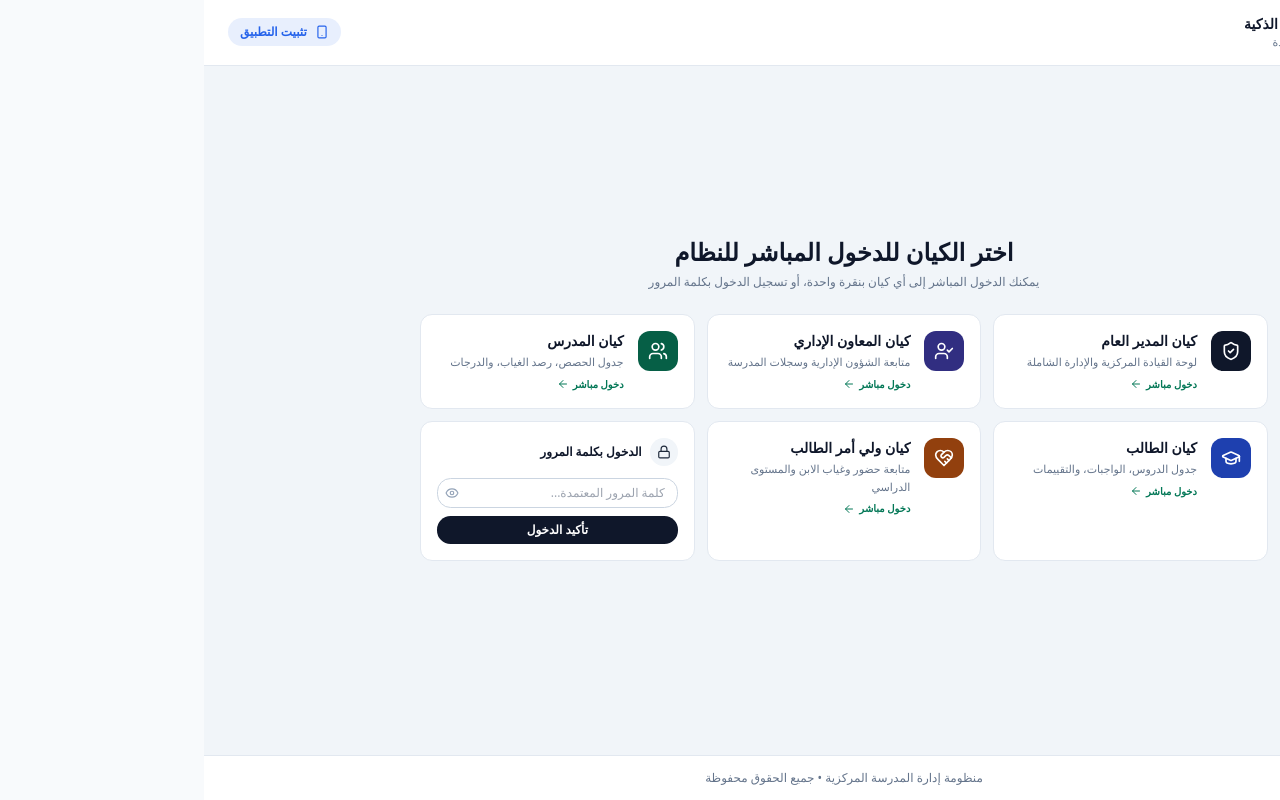
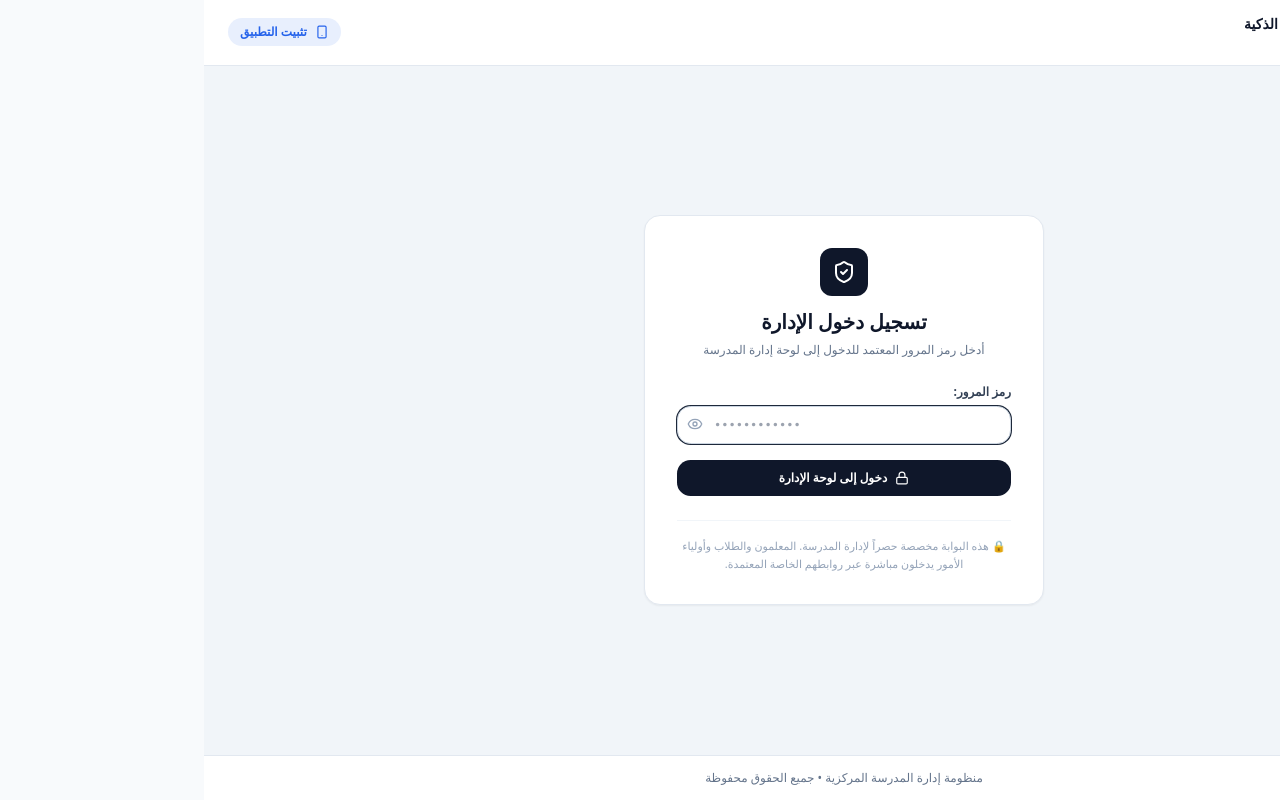
Before and after one commit to Ahmedsami2hvuv/adartalmadrasa, a Next.js app: page /login in a window 1280 px wide. Built offline with nearby package versions, Linux system fonts and the light colour scheme.

Commit message:
حذف خيارات الدخول المباشر للكيانات من شاشة الدخول نهائيا وحصرها بكلمة المرور للإدارة فقط

```diff
--- a/src/app/login/page.tsx
+++ b/src/app/login/page.tsx
@@ -1,7 +1,7 @@
 "use client";
 
 import React, { useState } from "react";
-import { Lock, AlertCircle, School, Eye, EyeOff, ArrowRight, Users, GraduationCap, UserCheck, ShieldCheck, HeartHandshake } from "lucide-react";
+import { Lock, AlertCircle, School, Eye, EyeOff, ShieldCheck } from "lucide-react";
 import { InstallPWA } from "@/components/install-pwa";
 
 export default function LoginPage() {
@@ -10,11 +10,11 @@ export default function LoginPage() {
   const [loading, setLoading] = useState(false);
   const [errorMsg, setErrorMsg] = useState("");
 
-  // الدخول بكلمة المرور
+  // الدخول بكلمة المرور للإدارة فقط
   const handleLogin = async (e: React.FormEvent) => {
     e.preventDefault();
     if (!password.trim()) {
-      setErrorMsg("يرجى إدخال كلمة المرور للمتابعة.");
+      setErrorMsg("يرجى إدخال رمز المرور للمتابعة.");
       return;
     }
 
@@ -30,7 +30,7 @@ export default function LoginPage() {
 
       const data = await res.json();
       if (!res.ok) {
-        throw new Error(data.error || "كلمة المرور غير صحيحة.");
+        throw new Error(data.error || "رمز المرور غير صحيح.");
       }
 
       window.location.replace("/dashboard");
@@ -38,67 +38,12 @@ export default function LoginPage() {
       const message =
         err instanceof Error
           ? err.message
-          : "تعذر تسجيل الدخول، يرجى التأكد من كلمة المرور.";
+          : "تعذر تسجيل الدخول، يرجى التأكد من رمز المرور.";
       setErrorMsg(message);
     } finally {
       setLoading(false);
     }
   };
-
-  // الدخول المباشر السريع للكيان
-  const handleDirectRoleLogin = (role: string, name: string) => {
-    document.cookie = `auth_role=${role}; path=/; max-age=2592000; SameSite=Lax`;
-    document.cookie = `auth_name=${encodeURIComponent(name)}; path=/; max-age=2592000; SameSite=Lax`;
-    window.location.replace("/dashboard");
-  };
-
-  const entities = [
-    {
-      id: "director",
-      title: "كيان المدير العام",
-      desc: "لوحة القيادة المركزية والإدارة الشاملة",
-      icon: ShieldCheck,
-      color: "bg-slate-900 text-white",
-      border: "border-slate-800",
-      defaultName: "المدير العام",
-    },
-    {
-      id: "vice_director",
-      title: "كيان المعاون الإداري",
-      desc: "متابعة الشؤون الإدارية وسجلات المدرسة",
-      icon: UserCheck,
-      color: "bg-indigo-900 text-white",
-      border: "border-indigo-800",
-      defaultName: "المعاون الإداري",
-    },
-    {
-      id: "teacher",
-      title: "كيان المدرس",
-      desc: "جدول الحصص، رصد الغياب، والدرجات",
-      icon: Users,
-      color: "bg-emerald-800 text-white",
-      border: "border-emerald-700",
-      defaultName: "أستاذ المادة",
-    },
-    {
-      id: "student",
-      title: "كيان الطالب",
-      desc: "جدول الدروس، الواجبات، والتقييمات",
-      icon: GraduationCap,
-      color: "bg-blue-800 text-white",
-      border: "border-blue-700",
-      defaultName: "الطالب",
-    },
-    {
-      id: "parent",
-      title: "كيان ولي أمر الطالب",
-      desc: "متابعة حضور وغياب الابن والمستوى الدراسي",
-      icon: HeartHandshake,
-      color: "bg-amber-800 text-white",
-      border: "border-amber-700",
-      defaultName: "ولي الأمر",
-    },
-  ];
 
   return (
     <div
@@ -113,7 +58,7 @@ export default function LoginPage() {
           </div>
           <div>
             <h1 className="font-bold text-slate-900 text-sm">منظومة إدارة المدرسة الذكية</h1>
-            <p className="text-[11px] text-slate-500 font-medium">بوابة الكيانات التعليمية الموحدة</p>
+            <p className="text-[11px] text-slate-500 font-medium">بوابة الإدارة المركزية</p>
           </div>
         </div>
 
@@ -122,90 +67,67 @@ export default function LoginPage() {
         </div>
       </header>
 
-      {/* المحتوى الرئيسي */}
-      <main className="flex-1 max-w-4xl mx-auto w-full p-4 sm:p-6 flex flex-col justify-center">
+      {/* المحتوى الرئيسي: نموذج دخول محمي بكلمة المرور فقط */}
+      <main className="flex-1 max-w-md mx-auto w-full p-4 sm:p-6 flex flex-col justify-center">
+        <div className="bg-white border border-slate-200 p-6 sm:p-8 rounded-2xl shadow-sm">
           <div className="text-center mb-6">
-          <h2 className="text-xl sm:text-2xl font-black text-slate-900 mb-1.5">
-            اختر الكيان للدخول المباشر للنظام
+            <div className="w-12 h-12 rounded-xl bg-slate-900 text-white mx-auto flex items-center justify-center mb-3 shadow-xs">
+              <ShieldCheck className="w-6 h-6" />
+            </div>
+            <h2 className="text-lg sm:text-xl font-bold text-slate-900 mb-1">
+              تسجيل دخول الإدارة
             </h2>
-          <p className="text-xs text-slate-500 max-w-md mx-auto">
-            يمكنك الدخول المباشر إلى أي كيان بنقرة واحدة، أو تسجيل الدخول بكلمة المرور
+            <p className="text-xs text-slate-500 leading-relaxed">
+              أدخل رمز المرور المعتمد للدخول إلى لوحة إدارة المدرسة
             </p>
           </div>
 
-        {/* شبكة الكيانات الخمسة */}
-        <div className="grid grid-cols-1 sm:grid-cols-2 lg:grid-cols-3 gap-3 mb-6">
-          {entities.map((item) => {
-            const Icon = item.icon;
-            return (
-              <button
-                key={item.id}
-                type="button"
-                onClick={() => handleDirectRoleLogin(item.id, item.defaultName)}
-                className="bg-white border border-slate-200 hover:border-slate-400 p-4 rounded-xl text-right transition shadow-2xs hover:shadow-xs group flex items-start gap-3.5"
-              >
-                <div className={`w-10 h-10 rounded-xl ${item.color} flex items-center justify-center shrink-0 shadow-2xs group-hover:scale-105 transition-transform`}>
-                  <Icon className="w-5 h-5" />
-                </div>
-                <div className="flex-1">
-                  <div className="font-bold text-slate-900 text-xs sm:text-sm group-hover:text-slate-800">
-                    {item.title}
-                  </div>
-                  <div className="text-[11px] text-slate-500 mt-0.5 leading-relaxed">
-                    {item.desc}
-                  </div>
-                  <div className="text-[10px] text-emerald-700 font-semibold mt-1.5 flex items-center gap-1">
-                    <span>دخول مباشر</span>
-                    <ArrowRight className="w-3 h-3 rotate-180" />
-                  </div>
-                </div>
-              </button>
-            );
-          })}
-
-          {/* صندوق الدخول بكلمة المرور المخصصة */}
-          <div className="bg-white border border-slate-200 p-4 rounded-xl shadow-2xs sm:col-span-2 lg:col-span-1 flex flex-col justify-between">
-            <div>
-              <div className="flex items-center gap-2 mb-2">
-                <div className="w-7 h-7 rounded-lg bg-slate-100 flex items-center justify-center text-slate-800">
-                  <Lock className="w-3.5 h-3.5" />
-                </div>
-                <span className="font-bold text-slate-900 text-xs">الدخول بكلمة المرور</span>
-              </div>
           {errorMsg && (
-                <div className="p-2 mb-2 rounded bg-rose-50 text-rose-700 text-[11px] flex items-center gap-1">
-                  <AlertCircle className="w-3.5 h-3.5 shrink-0" />
+            <div className="p-3 mb-4 rounded-xl bg-rose-50 text-rose-700 text-xs flex items-center gap-2 border border-rose-200">
+              <AlertCircle className="w-4 h-4 shrink-0" />
               <span>{errorMsg}</span>
             </div>
           )}
-            </div>
 
-            <form onSubmit={handleLogin} className="space-y-2 mt-1">
+          <form onSubmit={handleLogin} className="space-y-4">
+            <div>
+              <label className="block text-xs font-semibold text-slate-700 mb-1.5">
+                رمز المرور:
+              </label>
               <div className="relative">
                 <input
                   type={showPassword ? "text" : "password"}
                   value={password}
                   onChange={(e) => setPassword(e.target.value)}
-                  placeholder="كلمة المرور المعتمدة..."
-                  className="w-full pl-8 pr-3 py-1.5 rounded-lg border border-slate-300 text-xs text-slate-900 focus:outline-none focus:ring-1 focus:ring-slate-800"
+                  placeholder="••••••••••••"
+                  className="w-full pl-9 pr-3 py-2.5 rounded-lg border border-slate-300 text-xs text-slate-900 focus:outline-none focus:ring-1 focus:ring-slate-800 font-mono"
+                  dir="ltr"
+                  autoFocus
                 />
                 <button
                   type="button"
                   onClick={() => setShowPassword(!showPassword)}
-                  className="absolute left-2 top-2 text-slate-400 hover:text-slate-600"
+                  className="absolute left-2.5 top-2.5 text-slate-400 hover:text-slate-600 transition"
                 >
-                  {showPassword ? <EyeOff className="w-3.5 h-3.5" /> : <Eye className="w-3.5 h-3.5" />}
+                  {showPassword ? <EyeOff className="w-4 h-4" /> : <Eye className="w-4 h-4" />}
                 </button>
+              </div>
             </div>
 
             <button
               type="submit"
               disabled={loading}
-                className="w-full py-1.5 rounded-lg bg-slate-900 hover:bg-slate-800 text-white text-xs font-semibold flex items-center justify-center gap-1 transition"
+              className="w-full py-2.5 rounded-lg bg-slate-900 hover:bg-slate-800 text-white text-xs font-bold flex items-center justify-center gap-2 transition shadow-xs disabled:opacity-50"
             >
-                {loading ? "جارٍ التحقق..." : "تأكيد الدخول"}
+              <Lock className="w-3.5 h-3.5" />
+              <span>{loading ? "جارٍ التحقق..." : "دخول إلى لوحة الإدارة"}</span>
             </button>
           </form>
+
+          <div className="mt-6 pt-4 border-t border-slate-100 text-center">
+            <p className="text-[11px] text-slate-400 leading-relaxed">
+              🔒 هذه البوابة مخصصة حصراً لإدارة المدرسة. المعلمون والطلاب وأولياء الأمور يدخلون مباشرة عبر روابطهم الخاصة المعتمدة.
+            </p>
           </div>
         </div>
       </main>
--- a/src/components/logout-button.tsx
+++ b/src/components/logout-button.tsx
@@ -15,6 +15,7 @@ export function LogoutButton() {
       // مسح كوكيز المصادقة المباشرة
       document.cookie = "auth_role=; path=/; expires=Thu, 01 Jan 1970 00:00:01 GMT";
       document.cookie = "auth_name=; path=/; expires=Thu, 01 Jan 1970 00:00:01 GMT";
+      document.cookie = "auth_id=; path=/; expires=Thu, 01 Jan 1970 00:00:01 GMT";
 
       const supabase = createClient();
       await supabase.auth.signOut();
```
Lines whose indentation alone changed are shown as unchanged.
